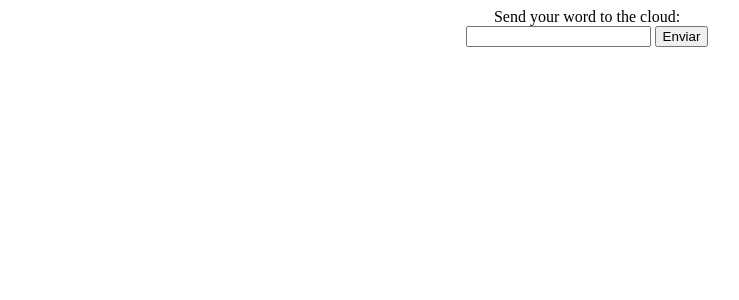
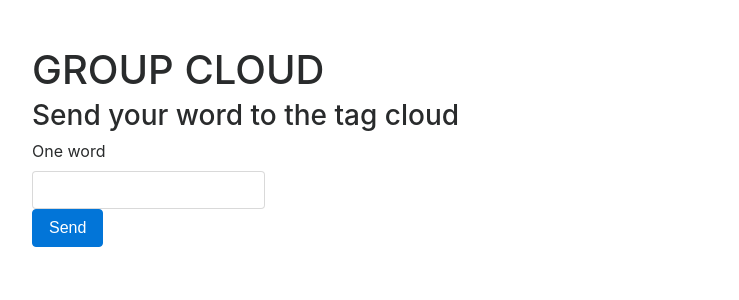
Before and after one commit to alfem/groupcloud, a PHP site: page / in a window 1280 px wide. Shown: the top 300 px of the page, without its empty margins (53-792 px from the left). Run offline with PHP 8.4, Linux system fonts and the light colour scheme; some libraries are stand-ins or nearby versions.

Commit message:
New bootstrap style form

```diff
--- a/index.php
+++ b/index.php
@@ -2,20 +2,40 @@
 <head>
     <title>GROUP CLOUD</title>
     <meta charset="UTF-8">
+    <meta name="viewport" content="width=device-width, initial-scale=1, shrink-to-fit=no">
+    <!-- Bootstrap CSS -->
+    <link rel="stylesheet" href="https://maxcdn.bootstrapcdn.com/bootstrap/4.0.0-alpha.6/css/bootstrap.min.css" integrity="sha384-rwoIResjU2yc3z8GV/NPeZWAv56rSmLldC3R/AZzGRnGxQQKnKkoFVhFQhNUwEyJ" crossorigin="anonymous">
 </head>
+
 <body>
-<center>
 
-Send your word to the cloud:
+<br><br>
+<div class=container>
+<h1>GROUP CLOUD</h1>
+<h3>Send your word to the tag cloud</h1>
+
+ <div class="col-sm-10">
+<div class="form-group row">
 <form action="index.php" method="POST">
-    <input name="tag" type="text" />
-    <input type="submit" name="submit" value="Enviar">
+    <label class="form-control-label">One word</label>
+    <input class="form-control" name="tag" type="text" />
+    <button type="submit" class="btn btn-primary">Send</button>
 </form>
+</div>
+</div>
 
 <?php
 
 if(isset($_POST['tag'])) {
-    $data = $_POST['tag'] . "\n";
+    $tag=trim($_POST['tag']);
+
+    $tag = str_replace(
+        array('á', 'é', 'í', 'ó', 'ú', 'Á', 'É', 'Í', 'Ó','Ú'),
+        array('a', 'e', 'i', 'o', 'u', 'A', 'E', 'I', 'Ó','U'),
+        $tag
+    );
+
+    $data = $tag . "\n";
     $ret = file_put_contents('/tmp/groupcloud.txt', $data, FILE_APPEND | LOCK_EX);
     if($ret === false) {
         die('There was an error writing this file');
@@ -26,5 +46,10 @@ if(isset($_POST['tag'])) {
 }
 ?>
 
-</center>
+</div>
+
+<script src="https://code.jquery.com/jquery-3.1.1.slim.min.js" integrity="sha384-A7FZj7v+d/sdmMqp/nOQwliLvUsJfDHW+k9Omg/a/EheAdgtzNs3hpfag6Ed950n" crossorigin="anonymous"></script>
+<script src="https://cdnjs.cloudflare.com/ajax/libs/tether/1.4.0/js/tether.min.js" integrity="sha384-DztdAPBWPRXSA/3eYEEUWrWCy7G5KFbe8fFjk5JAIxUYHKkDx6Qin1DkWx51bBrb" crossorigin="anonymous"></script>
+<script src="https://maxcdn.bootstrapcdn.com/bootstrap/4.0.0-alpha.6/js/bootstrap.min.js" integrity="sha384-vBWWzlZJ8ea9aCX4pEW3rVHjgjt7zpkNpZk+02D9phzyeVkE+jo0ieGizqPLForn" crossorigin="anonymous"></script>
+
 </body>
```
